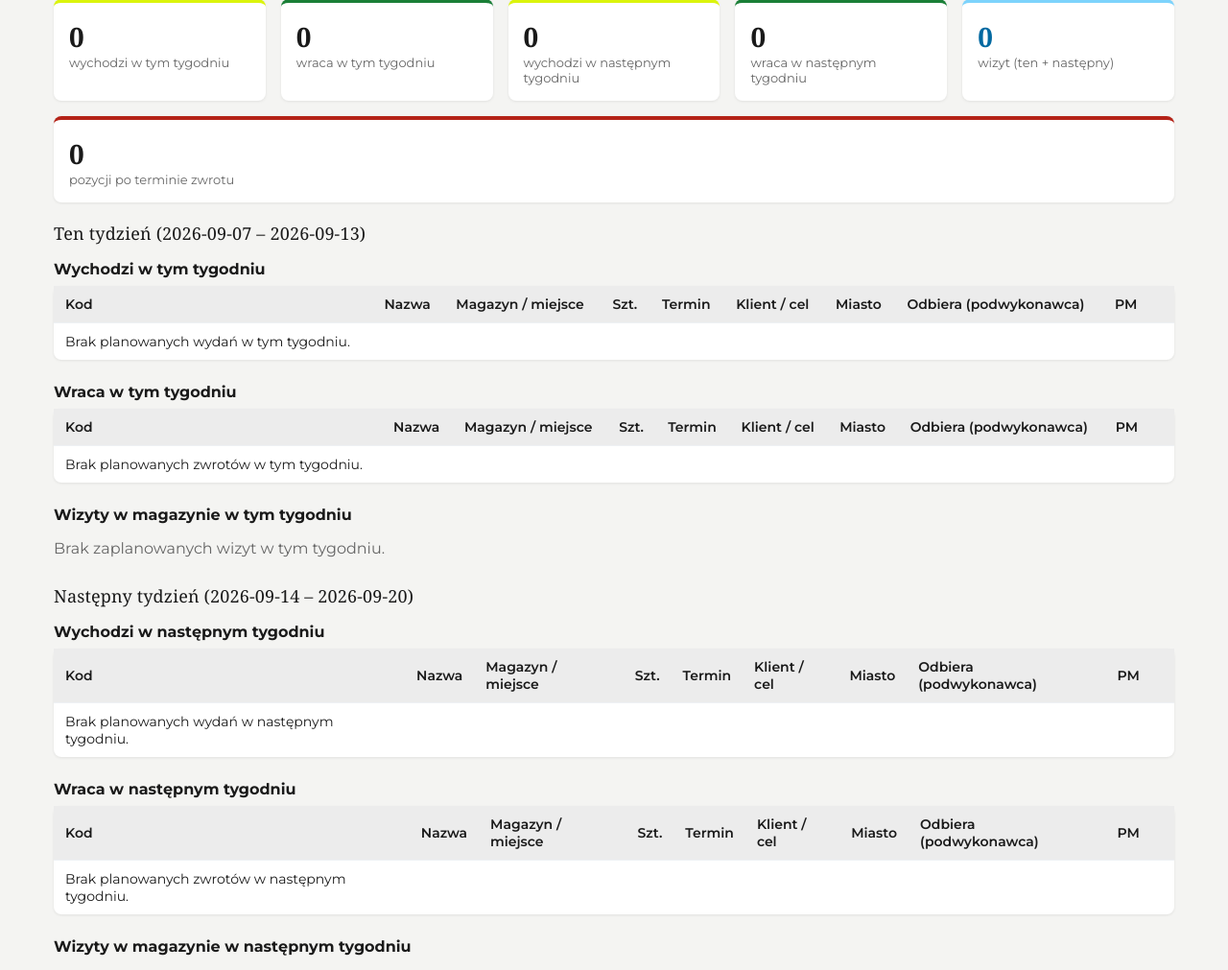
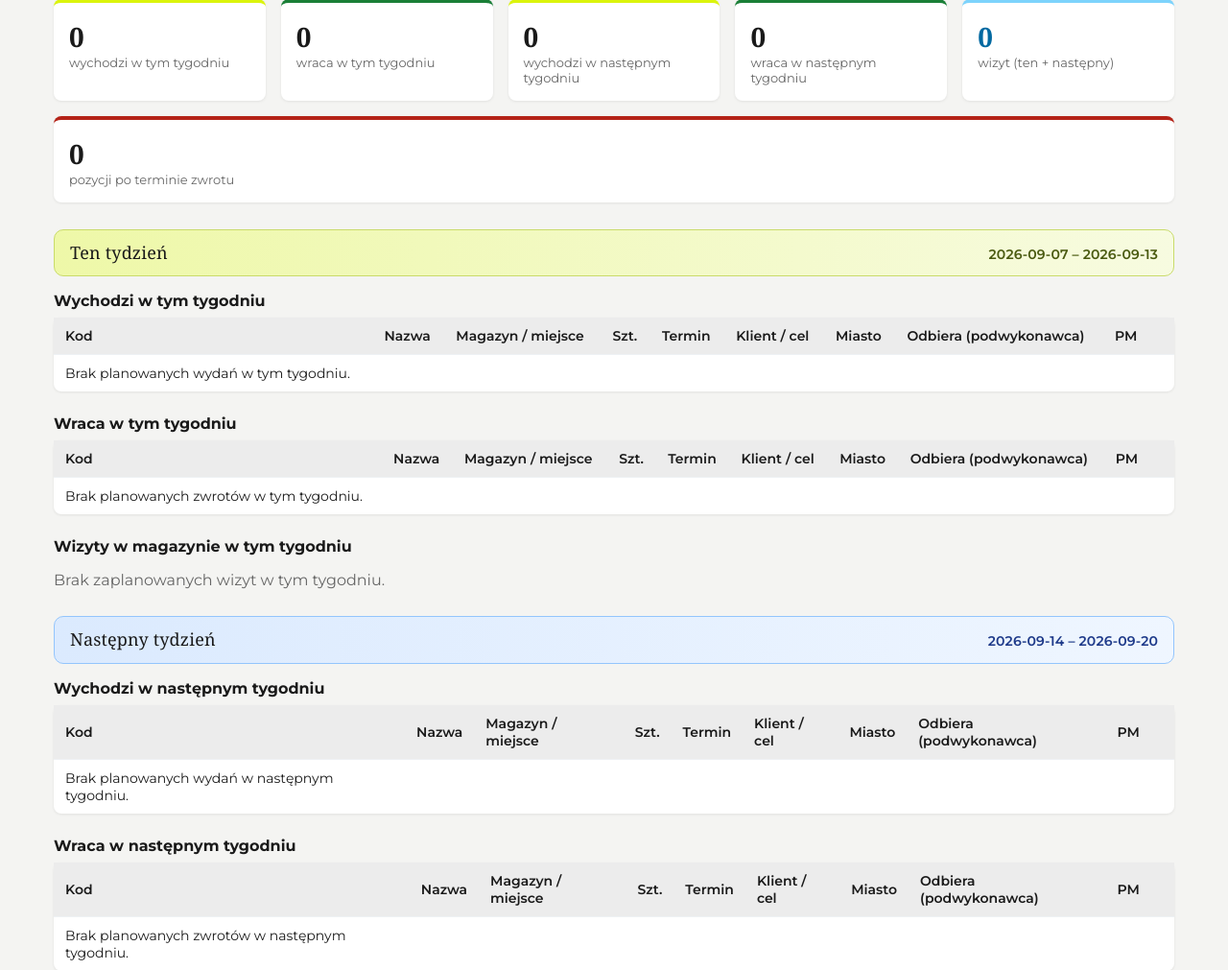
Before and after one commit to michaljakobczak1-oss/magazyn-app, a Flask app: page /dashboard in a window 1280 px wide. Shown: the part 192-1203 px from the top of the page at 96% size. Run offline with Flask 3, Linux system fonts and the light colour scheme; a user stored in the database is signed in; data comes from the database, SQL or seed files in the repository; data that the repository does not hold is empty; some web fonts are replaced.

Commit message:
Highlight current vs next week headers on the dashboard.
Co-authored-by: Cursor <cursoragent@cursor.com>

```diff
--- a/templates/dashboard.html
+++ b/templates/dashboard.html
@@ -88,7 +88,32 @@
 {% endif %}
 {% endmacro %}
 
-<h2 style="margin-top:8px;">Ten tydzień ({{ week_start }} – {{ week_end }})</h2>
+<style>
+.week-banner {
+  display:flex; align-items:baseline; justify-content:space-between; gap:12px; flex-wrap:wrap;
+  margin:28px 0 12px; padding:12px 16px; border-radius:10px; border:1px solid transparent;
+}
+.week-banner:first-of-type { margin-top:8px; }
+.week-banner h2 { margin:0; font-size:18px; line-height:1.3; }
+.week-banner .week-dates {
+  font-size:14px; font-weight:600; letter-spacing:0.01em; white-space:nowrap;
+}
+.week-banner.this-week {
+  background:linear-gradient(90deg, #eef8a8 0%, #f7fbe0 100%);
+  border-color:#c9db6a;
+}
+.week-banner.this-week .week-dates { color:#4a5a10; }
+.week-banner.next-week {
+  background:linear-gradient(90deg, #dbeafe 0%, #eff6ff 100%);
+  border-color:#93c5fd;
+}
+.week-banner.next-week .week-dates { color:#1e3a8a; }
+</style>
+
+<div class="week-banner this-week">
+  <h2>Ten tydzień</h2>
+  <span class="week-dates">{{ week_start }} – {{ week_end }}</span>
+</div>
 
 <h3 style="font-size:16px; margin:16px 0 8px;">Wychodzi w tym tygodniu</h3>
 {{ res_table(out_week, 'Brak planowanych wydań w tym tygodniu.') }}
@@ -99,7 +124,10 @@
 <h3 style="font-size:16px; margin:16px 0 8px;">Wizyty w magazynie w tym tygodniu</h3>
 {{ visits_table(checks_week, 'Brak zaplanowanych wizyt w tym tygodniu.') }}
 
-<h2 style="margin-top:28px;">Następny tydzień ({{ next_start }} – {{ next_end }})</h2>
+<div class="week-banner next-week">
+  <h2>Następny tydzień</h2>
+  <span class="week-dates">{{ next_start }} – {{ next_end }}</span>
+</div>
 
 <h3 style="font-size:16px; margin:16px 0 8px;">Wychodzi w następnym tygodniu</h3>
 {{ res_table(out_next, 'Brak planowanych wydań w następnym tygodniu.') }}
```
